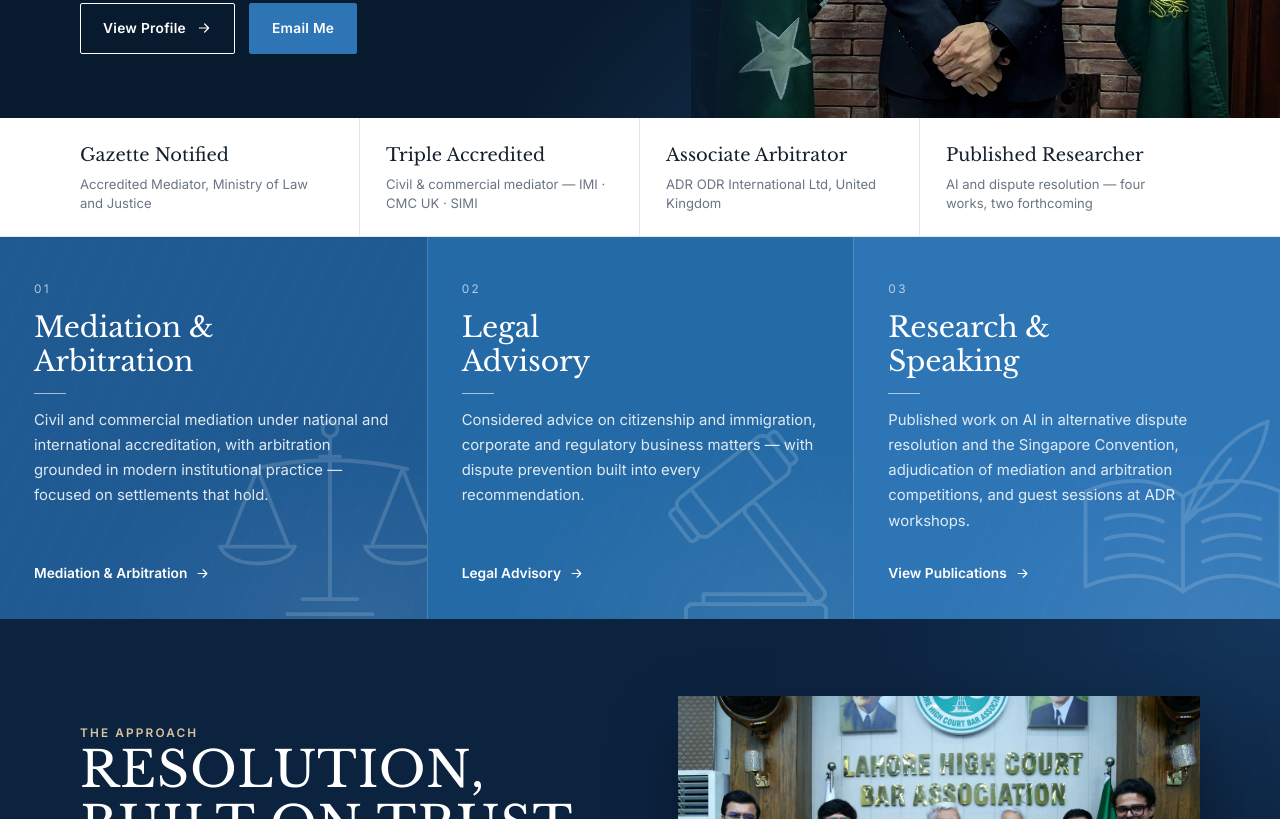
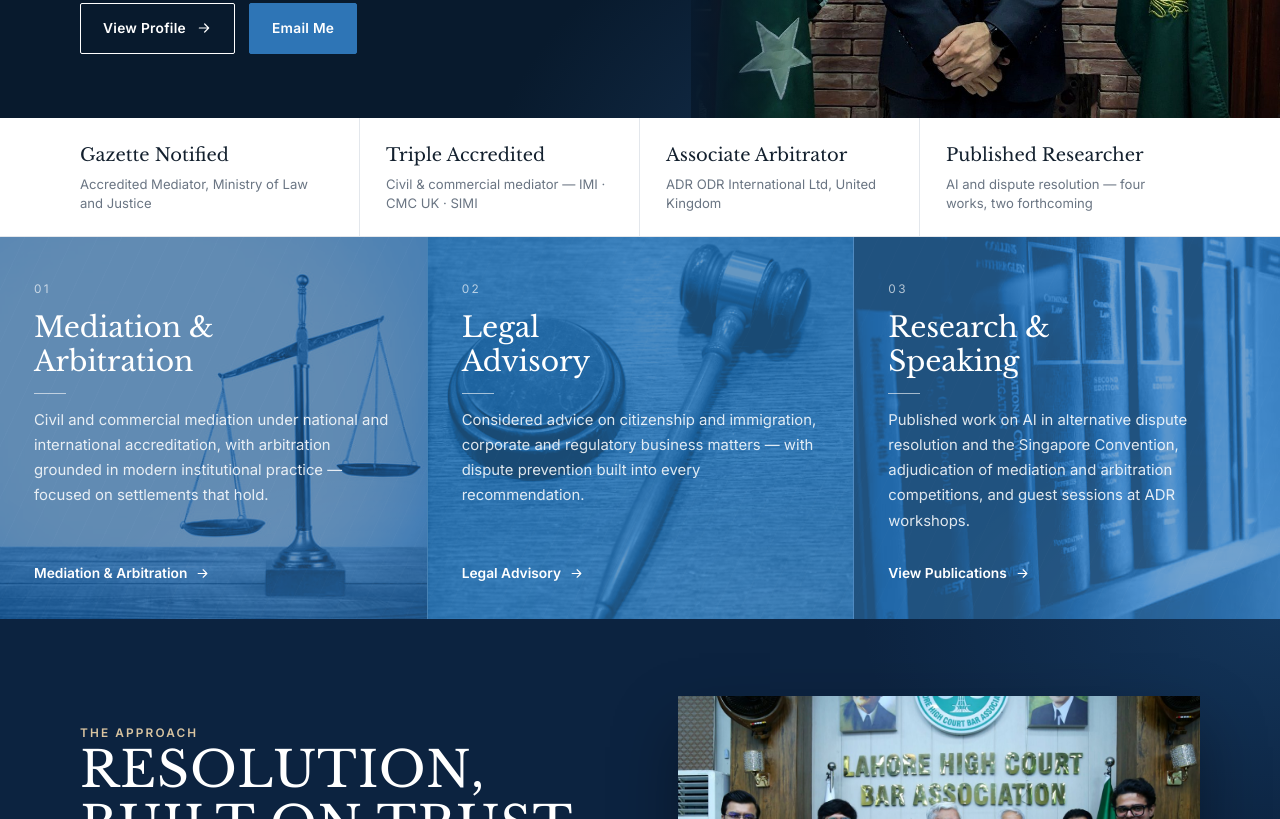
Before and after one commit to zillrh35-Farzillaw/zill-e-rukh-mushtaq-portfolio, a plain HTML site: page index.html in a window 1280 px wide. Shown: the part 572-1391 px from the top of the page. Drawn offline with nearby package versions, Linux system fonts and the light colour scheme.

Commit message:
Real photographs behind the three practice tiles
Scales, a judge's gavel (Minneapolis City Council, CC0, Wikimedia
Commons) and law books, blended into the blue tiles.

Co-Authored-By: Claude Opus 5.5 <noreply@anthropic.com>
Claude-Session: https://claude.ai/code/session_01WCnzwhRQ3coXkHtuAk4MXJ

```diff
--- a/assets/site.css
+++ b/assets/site.css
@@ -630,3 +630,14 @@ section[id]{scroll-margin-top:84px}
 @media(max-width:640px){.jgrid{--h:120px;gap:8px}.jgrid.short{--h:110px}.jgrid figcaption b{font-size:.7rem}.jgrid figcaption small{display:none}}
 .jgrid.short::after{display:none}
 @media(max-width:640px){.jgrid:not(.short) figcaption{display:none}.jgrid.short{--h:140px}}
+
+/* ---------- real photographs behind the three practice tiles ---------- */
+.tile::after{inset:0;right:0;bottom:0;width:auto;height:auto;opacity:.3;background-size:cover;background-repeat:no-repeat;mix-blend-mode:luminosity;filter:grayscale(1) contrast(1.15);transform:none}
+.tile:nth-child(1)::after{background-image:url(/assets/art/photo-scales.jpg);background-position:80% 60%}
+.tile:nth-child(2)::after{background-image:url(/assets/art/photo-gavel.jpg);background-position:center 55%}
+.tile:nth-child(3)::after{background-image:url(/assets/art/photo-books.jpg);background-position:center center}
+.tile::before{z-index:-1}
+.tile{background-blend-mode:normal}
+.tile > *{position:relative;z-index:1}
+.tile:hover::after{opacity:.38;transform:scale(1.02)}
+@media(max-width:640px){.tile::after{width:auto;height:auto;right:0;bottom:0;opacity:.28}}
```
Also changed, not shown: assets/art/photo-books.jpg (added), assets/art/photo-gavel.jpg (added), assets/art/photo-scales.jpg (added).
